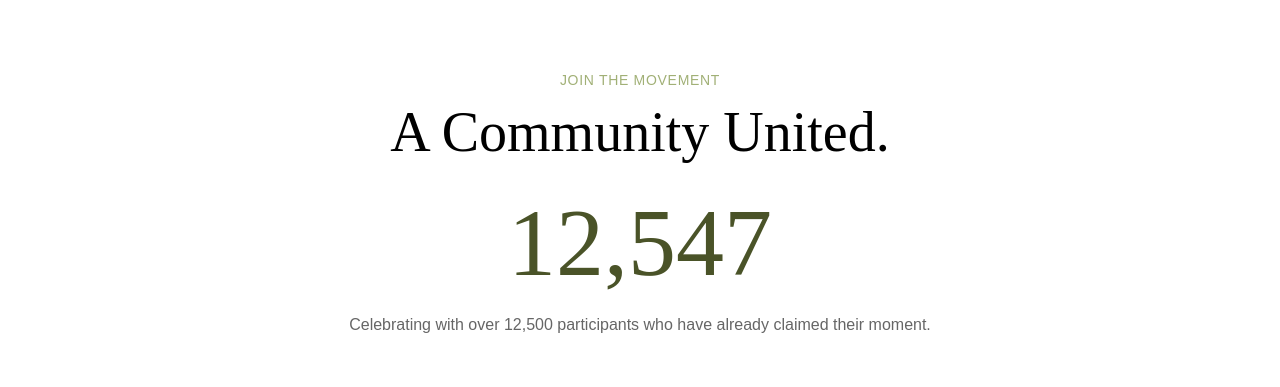
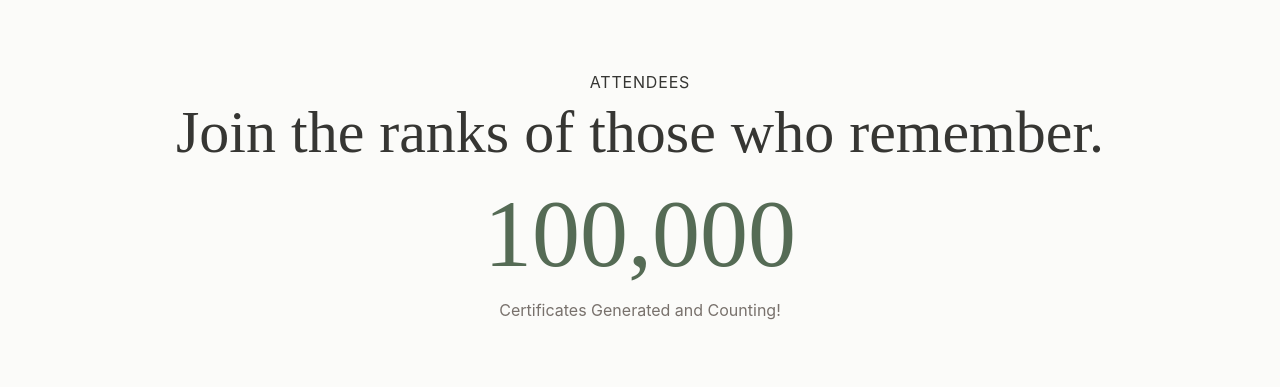
Before and after one commit to md-moijul/july-juddah, a Next.js app in the folder apps/web/: page / in a window 1280 px wide. Shown: the part 938-1325 px from the top of the page. Built offline with nearby package versions, Linux system fonts and the light colour scheme.

Commit message:
story 3.3 complete

```diff
--- a/apps/web/src/components/sections/counter-section.tsx
+++ b/apps/web/src/components/sections/counter-section.tsx
@@ -1,70 +1,32 @@
 
 import React from 'react';
-import content from '@/data/content.json';
-import style from '@/data/style.json';
+import { content } from '@/lib/content';
 
 const CounterSection: React.FC = () => {
-  const { counter_section } = content;
-  const { colors, typography, spacing } = style.designSystemProfile.tokens;
-
-  const sectionPaddingY = spacing.layout.sectionPaddingY;
-
   return (
     <section
-      className="text-center"
-      style={{
-        paddingTop: sectionPaddingY,
-        paddingBottom: sectionPaddingY,
-        backgroundColor: colors.primary.background.value,
-        color: colors.primary.text.value,
-      }}
+      className="text-center py-16 md:py-32 bg-background text-foreground"
     >
       <div className="container mx-auto px-4">
         <p
-          className="uppercase tracking-wider mb-2"
-          style={{
-            fontSize: typography.scale["sub-text"].fontSize,
-            fontWeight: typography.scale["sub-text"].fontWeight,
-            fontFamily: typography.scale["sub-text"].fontFamily,
-            color: colors.accent["subtle-green-text"].value,
-          }}
+          className="uppercase tracking-wider mb-2 text-accent-foreground"
         >
-          {counter_section.label}
+          {content.counter_section.label}
         </p>
         <h2
-          className="font-normal mb-6"
-          style={{
-            fontSize: typography.scale.h2.fontSize,
-            fontWeight: typography.scale.h2.fontWeight,
-            fontFamily: typography.scale.h2.fontFamily,
-            lineHeight: typography.scale.h2.lineHeight,
-          }}
+          className="font-serif text-4xl md:text-6xl font-normal mb-6"
         >
-          {counter_section.headline}
+          {content.counter_section.headline}
         </h2>
         <div
-          className="font-normal mb-4"
-          style={{
-            fontSize: typography.scale.h1.fontSize,
-            fontWeight: typography.scale.h1.fontWeight,
-            fontFamily: typography.scale.h1.fontFamily,
-            lineHeight: typography.scale.h1.lineHeight,
-            color: colors.accent["dark-olive"].value,
-          }}
+          className="font-serif text-6xl md:text-8xl font-normal mb-4 text-primary"
         >
-          {counter_section.counter_value.toLocaleString()}
+          {content.counter_section.counter_value.toLocaleString()}
         </div>
         <p
-          className="max-w-2xl mx-auto"
-          style={{
-            fontSize: typography.scale.body.fontSize,
-            fontWeight: typography.scale.body.fontWeight,
-            fontFamily: typography.scale.body.fontFamily,
-            lineHeight: typography.scale.body.lineHeight,
-            color: colors.neutral["medium-gray-text"].value,
-          }}
+          className="max-w-2xl mx-auto text-muted-foreground"
         >
-          {counter_section.counter_text}
+          {content.counter_section.counter_text}
         </p>
       </div>
     </section>
--- a/apps/web/src/lib/content.ts
+++ b/apps/web/src/lib/content.ts
@@ -8,4 +8,10 @@ export const content = {
     fullNamePlaceholder: "[Full Name]",
     locationPlaceholder: "[Location]",
   },
+  counter_section: {
+    label: "Attendees",
+    headline: "Join the ranks of those who remember.",
+    counter_value: 100000,
+    counter_text: "Certificates Generated and Counting!",
+  },
 };
```
Also changed, not shown: 2 other files (tests, documents, lock files or other folders).
